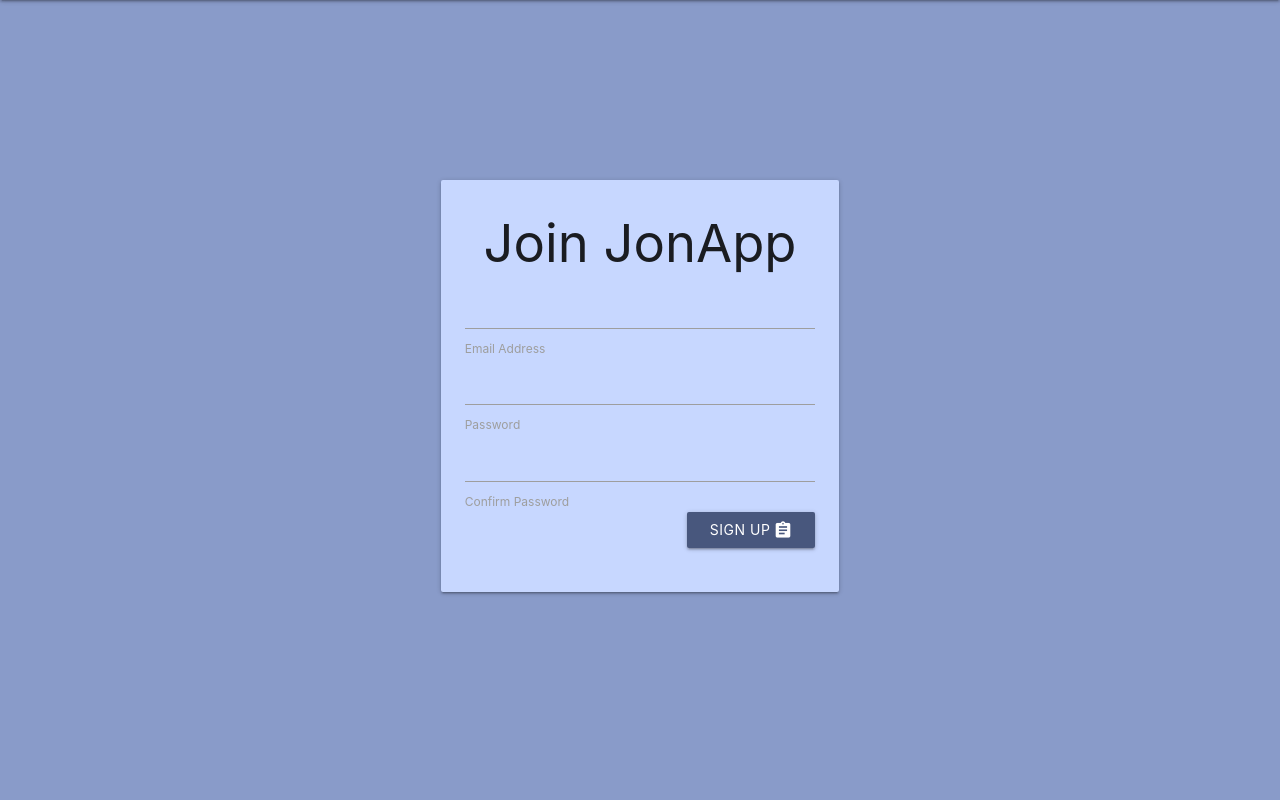
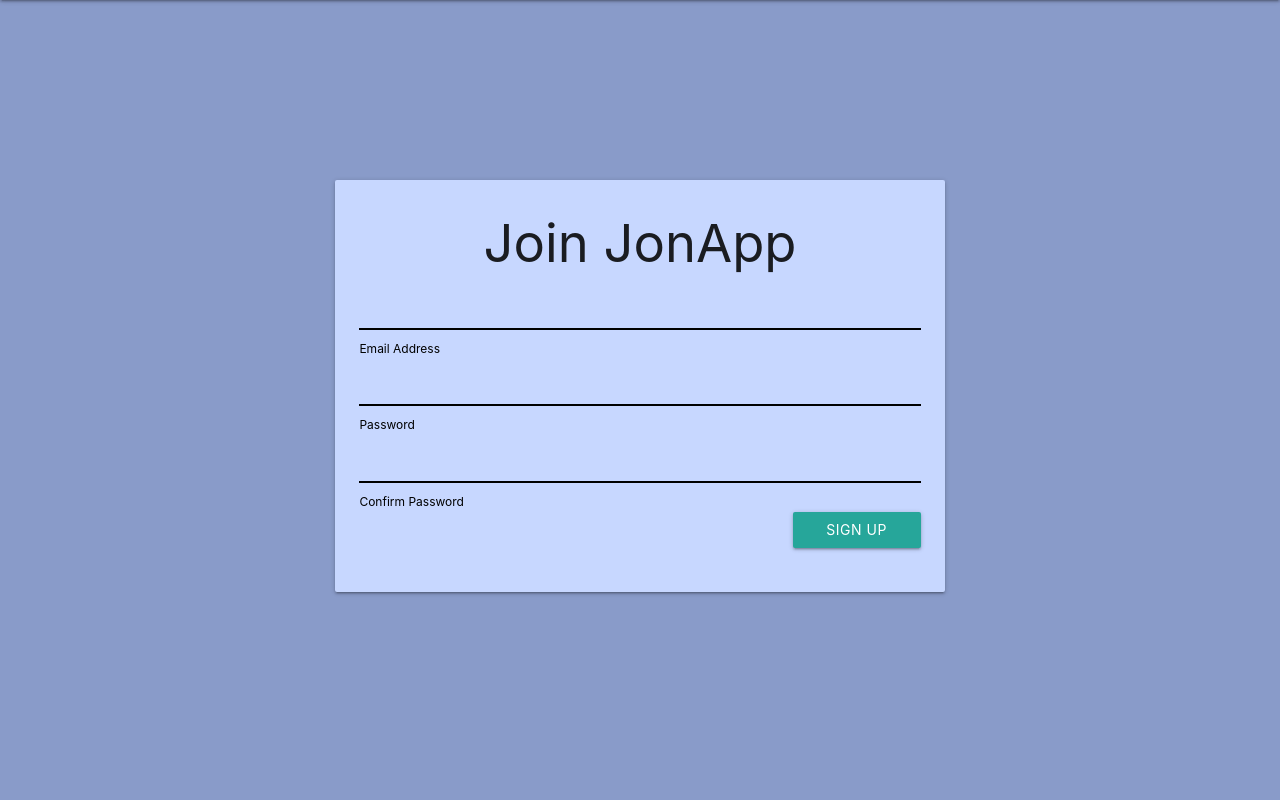
Before and after one commit to flamingchickens1540/jonapp2, a Flask app: page /signup in a window 1280 px wide. Shown: the part 64-864 px from the top of the page. Run offline with Flask 2, Linux system fonts and the light colour scheme; parts of the project's set-up code (start-up, migrations or seed data) failed here and were passed over; some web fonts are replaced.

Commit message:
Fixed login buttons / Input field colors.

```diff
--- a/static/css/style.css
+++ b/static/css/style.css
@@ -60,6 +60,11 @@ a.btn {
     display: flex;
     align-items: center;
     justify-content: center;
+}
+
+.inbut {
+    display: block;
+    height: inherit;
 }
 
 footer {
@@ -249,3 +254,22 @@ i {
 #createModal {
     width: 25%;
 }
+
+/* label focus color */
+input:focus + label {
+    color: black !important;
+}
+/* label underline focus color */
+input:focus {
+    border-bottom: 1px solid black !important;
+    box-shadow: 0 1px 0 0 black !important
+}
+/* label focus color */
+input + label {
+    color: black !important;
+}
+/* label underline focus color */
+input {
+    border-bottom: 1px solid black !important;
+    box-shadow: 0 1px 0 0 black !important
+}
--- a/templates/index.html
+++ b/templates/index.html
@@ -30,7 +30,7 @@
         <div class="navbar-fixed">
             <nav>
                 <div class="nav-wrapper">
-                    <a href="#" class="brand-logo" id="navBrand">JonApp</a>
+                    <a href="/" class="brand-logo" id="navBrand">JonApp</a>
 
                     <ul class="right">
                         <a href="#" data-target="mobile-nav" class="sidenav-trigger show-on-medium-and-up"><i class="material-icons">menu</i></a>
@@ -69,7 +69,7 @@
                         </a>
                     </span>
                     <span class="center-align" id="logOut">
-                        <a class="waves-effect waves-light btn modal-trigger" href="#SignUpModal">Sign Up
+                        <a class="waves-effect waves-light btn modal-trigger" href="/signup">Sign Up
                             <i class="material-icons buttonicon">assignment</i>
                         </a>
                     </span>
--- a/templates/supervisor/signup.html
+++ b/templates/supervisor/signup.html
@@ -27,7 +27,7 @@
 <div class="navbar-fixed">
     <nav>
         <div class="nav-wrapper">
-            <a href="#" class="brand-logo" id="navBrand">JonApp</a>
+            <a href="/" class="brand-logo" id="navBrand">JonApp</a>
 
             <ul class="right">
                 <a href="#" data-target="mobile-nav" class="sidenav-trigger show-on-medium-and-up"><i
@@ -38,7 +38,7 @@
 </div>
 <div id="login-container">
     <div class="row">
-        <div class="col s12 m10 offset-m1 l4 offset-l4">
+        <div class="col s12 m10 offset-m1 l6 offset-l3">
             <div class="card-panel">
                 <div class="row">
                     <div class="col s12 m12 l12 center-align">
@@ -46,7 +46,7 @@
                     </div>
                     <form method="post" action="/signup" id="signupform">
                         <div class="col s12 m12 l12">
-                            <input id="email" type="email" class="validate" name="email" required>
+                            <input id="email" type="email" class="validate" name="email" required style="color">
                             <label for="email">Email Address</label>
                         </div>
                         <div class="col s12 m12 l12">
@@ -58,10 +58,9 @@
                             <label for="password2">Confirm Password</label>
                         </div>
                         <div class="col s12 m12 l12">
-                            <a onclick="submit()" class="waves-effect waves-light btn loginbutton right center-align"
+                            <button onclick="submit()" class="waves-effect waves-light btn loginbutton right center-align"
                                type="submit">Sign Up
-                                <i class="material-icons buttonicon">assignment</i>
-                            </a>
+                            </button>
                         </div>
                     </form>
                 </div>
```
Also changed, not shown: templates/supervisor/login.html (+3 -4 lines).
